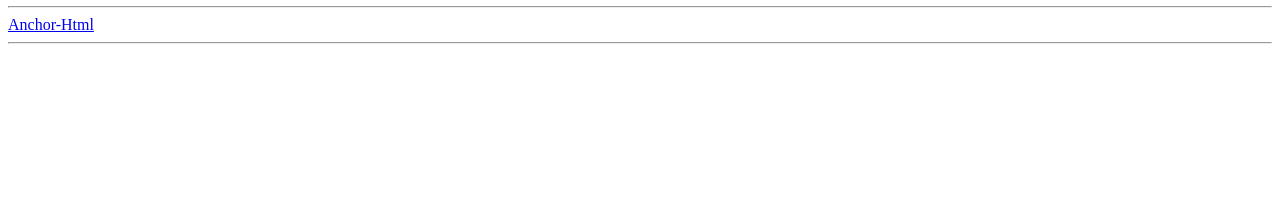
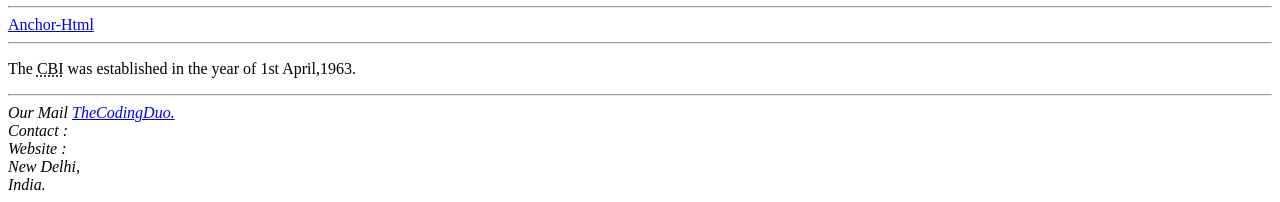
Before and after one commit to GdharamTEJ/HTML-Beginner2Advanced, a plain HTML site: page index.html in a window 1280 px wide. Shown: the part 1393-1595 px from the top of the page. Before the commit the page ends 1445 px from the top, so only its background shows below. Drawn offline with Linux system fonts and the light colour scheme.

Commit message:
Made some changes

```diff
--- a/index.html
+++ b/index.html
@@ -110,6 +110,19 @@
     <a href="/Example/Anchor.html" target="_main">Anchor-Html</a>
     <hr>
 
+    <!-- Abbr Tag -->
+    <p>The <abbr title="Central Bureau of Investigation">CBI</abbr> was established in the year of 1st April,1963.</p>
+    <hr>
+
+    <!-- Address Tag -->
+    <address>
+        Our Mail <a href="mailto:thecodingduo@gmail.com">TheCodingDuo.</a><br>
+        Contact : <br>
+        Website : <br>
+        New Delhi, <br>
+        India.
+    </address>
+
     <!--  -->
 
 </body>
```
